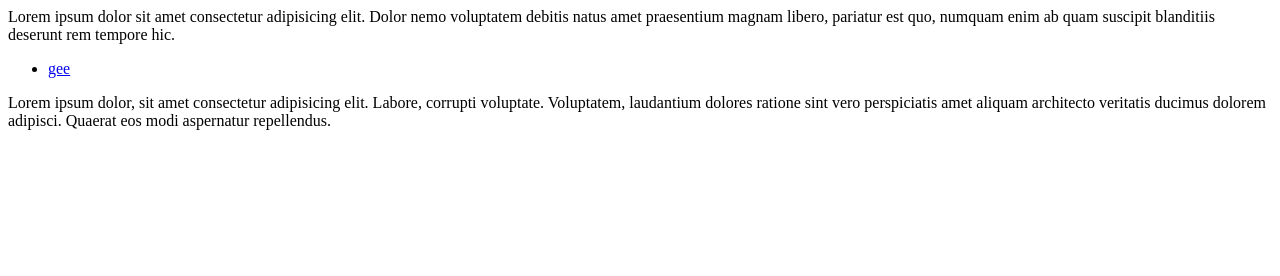
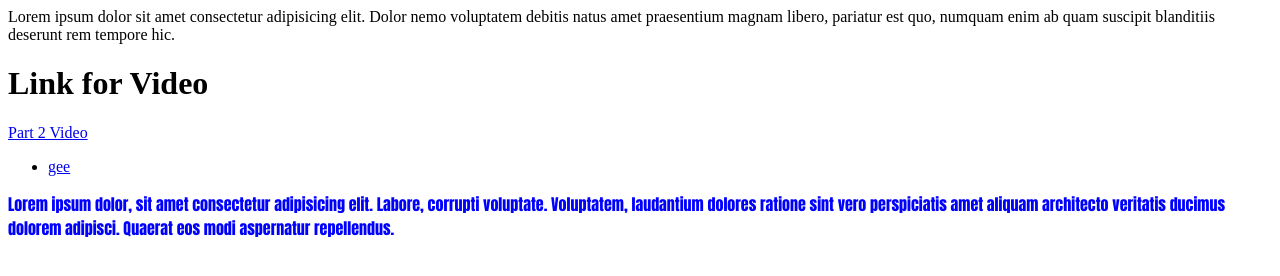
Before and after one commit to CHARLESAGANO/225863155-WebDevFinalExam, a plain HTML site: page index.html in a window 1280 px wide. Drawn offline with Linux system fonts and the light colour scheme.

Commit message:
yunglinkngvideoforpart2

```diff
--- a/index.html
+++ b/index.html
@@ -4,9 +4,12 @@
     <meta charset="UTF-8">
     <meta name="viewport" content="width=device-width, initial-scale=1.0">
     <title>Document</title>
+    <link rel="stylesheet" href="style.css">
 </head>
 <body>
     <header>Lorem ipsum dolor sit amet consectetur adipisicing elit. Dolor nemo voluptatem debitis natus amet praesentium magnam libero, pariatur est quo, numquam enim ab quam suscipit blanditiis deserunt rem tempore hic.</header>
+    <h1>Link for Video</h1>
+    <a href="https://youtu.be/gILAL0K8PAE">Part 2 Video</a>
     <nav><ul>
         <li><a href="#">gee</a></li>
     </ul></nav>
```
